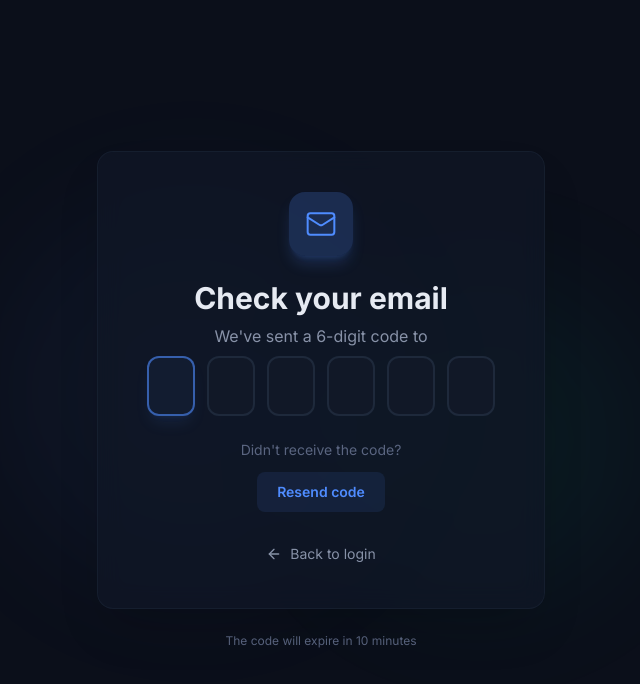
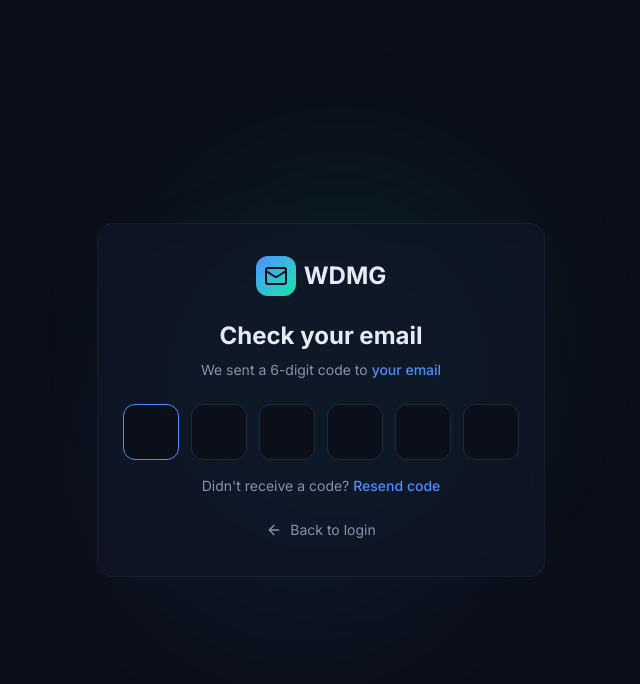
Before and after one commit to forest-vp/wheredidmymoneygo, a Next.js app: page /auth/verify in a window 1280 px wide. Shown: the top 684 px of the page, without its empty margins (319-959 px from the left). Built offline with nearby package versions, Linux system fonts and the light colour scheme; no server answers.

Commit message:
Fix verify page, resilient API routes, better error handling

```diff
--- a/src/app/auth/verify/page.tsx
+++ b/src/app/auth/verify/page.tsx
@@ -1,78 +1,86 @@
 'use client'
 
-import { Suspense, useRef, useState, useEffect, useCallback } from 'react'
+import { useState, useEffect, useRef, useCallback, Suspense } from 'react'
 import { useSearchParams, useRouter } from 'next/navigation'
+import Link from 'next/link'
 import { getSupabase } from '@/lib/supabase'
-import { Mail, ArrowLeft, Loader2, Check, AlertCircle } from 'lucide-react'
-import Link from 'next/link'
+import { Mail, ArrowLeft, Loader2, AlertCircle } from 'lucide-react'
 
-type VerificationState = 'idle' | 'verifying' | 'success' | 'error'
+type VerifyState = 'idle' | 'verifying' | 'success' | 'error'
 
-function VerifyContent() {
+function VerifyPage() {
   const searchParams = useSearchParams()
   const router = useRouter()
   const email = searchParams.get('email') || ''
   const type = searchParams.get('type') || 'signup'
 
   const [code, setCode] = useState<string[]>(Array(6).fill(''))
-  const [state, setState] = useState<VerificationState>('idle')
+  const [state, setState] = useState<VerifyState>('idle')
   const [shake, setShake] = useState(false)
-  const [resendCooldown, setResendCooldown] = useState(0)
-  const [resendSent, setResendSent] = useState(false)
-  const [resendLoading, setResendLoading] = useState(false)
+  const [error, setError] = useState('')
+  const [cooldown, setCooldown] = useState(0)
+  const [devCode, setDevCode] = useState('')
 
   const inputRefs = useRef<(HTMLInputElement | null)[]>([])
-  // Initialize supabase client on mount
-  getSupabase()
 
-  // Focus first input on mount
   useEffect(() => {
-    const timer = setTimeout(() => {
     inputRefs.current[0]?.focus()
-    }, 300)
-    return () => clearTimeout(timer)
   }, [])
 
-  // Shake animation reset
   useEffect(() => {
-    if (shake) {
-      const timer = setTimeout(() => setShake(false), 600)
-      return () => clearTimeout(timer)
+    if (cooldown <= 0) return
+    const t = setInterval(() => setCooldown(p => Math.max(0, p - 1)), 1000)
+    return () => clearInterval(t)
+  }, [cooldown])
+
+  const updateCode = useCallback((index: number, value: string) => {
+    if (!/^\d*$/.test(value)) return
+    setCode(prev => {
+      const next = [...prev]
+      next[index] = value.slice(-1)
+      return next
+    })
+    if (value && index < 5) {
+      inputRefs.current[index + 1]?.focus()
     }
-  }, [shake])
-
-  // Resend cooldown timer
-  useEffect(() => {
-    if (resendCooldown <= 0) return
-    const interval = setInterval(() => {
-      setResendCooldown((prev) => {
-        if (prev <= 1) {
-          clearInterval(interval)
-          return 0
-        }
-        return prev - 1
-      })
-    }, 1000)
-    return () => clearInterval(interval)
-  }, [resendCooldown])
-
-  const triggerShake = useCallback(() => {
-    setShake(true)
   }, [])
 
-  const updateCodeAtIndex = useCallback((index: number, value: string) => {
-    setCode((prev) => {
+  const handleKeyDown = useCallback((index: number, e: React.KeyboardEvent) => {
+    if (e.key === 'Backspace') {
+      if (!code[index] && index > 0) {
+        setCode(prev => {
           const next = [...prev]
-      next[index] = value
+          next[index - 1] = ''
           return next
         })
+        inputRefs.current[index - 1]?.focus()
+      } else {
+        setCode(prev => {
+          const next = [...prev]
+          next[index] = ''
+          return next
+        })
+      }
+    }
+    if (e.key === 'ArrowLeft' && index > 0) inputRefs.current[index - 1]?.focus()
+    if (e.key === 'ArrowRight' && index < 5) inputRefs.current[index + 1]?.focus()
+  }, [code])
+
+  const handlePaste = useCallback((e: React.ClipboardEvent) => {
+    e.preventDefault()
+    const pasted = e.clipboardData.getData('text').replace(/\D/g, '').slice(0, 6)
+    if (pasted.length === 6) {
+      setCode(pasted.split(''))
+      inputRefs.current[5]?.focus()
+      // Auto-submit after paste
+      setTimeout(() => verifyCode(pasted), 100)
+    }
   }, [])
 
-  const handleVerify = useCallback(
-    async (fullCode: string) => {
-      if (fullCode.length !== 6 || !email) return
-
+  const verifyCode = useCallback(async (fullCode: string) => {
+    if (fullCode.length !== 6) return
     setState('verifying')
+    setError('')
 
     try {
       const res = await fetch('/api/auth/verify-code', {
@@ -80,313 +88,157 @@ function VerifyContent() {
         headers: { 'Content-Type': 'application/json' },
         body: JSON.stringify({ email, code: fullCode, type }),
       })
-
       const data = await res.json()
 
-        if (res.ok && data.success) {
+      if (data.success) {
         setState('success')
-          // Redirect after success animation
-          await new Promise((r) => setTimeout(r, 1200))
-          if (type === 'signup') {
-            router.push('/onboarding')
+        setTimeout(() => router.push('/onboarding'), 1500)
       } else {
-            router.push('/dashboard')
+        throw new Error(data.error || 'Invalid code')
       }
-        } else {
+    } catch (err) {
       setState('error')
-          triggerShake()
+      setError(err instanceof Error ? err.message : 'Invalid or expired code')
+      setShake(true)
       setCode(Array(6).fill(''))
-          // Focus first input after error
-          setTimeout(() => inputRefs.current[0]?.focus(), 100)
-          // Reset error state after shake
+      setTimeout(() => { inputRefs.current[0]?.focus(); setShake(false) }, 600)
       setTimeout(() => setState('idle'), 2000)
     }
-      } catch {
-        setState('error')
-        triggerShake()
-        setCode(Array(6).fill(''))
-        setTimeout(() => inputRefs.current[0]?.focus(), 100)
-        setTimeout(() => setState('idle'), 2000)
-      }
-    },
-    [email, type, router, triggerShake]
-  )
+  }, [email, type, router])
 
   // Auto-submit when all 6 digits filled
+  const fullCode = code.join('')
   useEffect(() => {
-    if (code.every((d) => d !== '') && state === 'idle') {
-      handleVerify(code.join(''))
+    if (fullCode.length === 6 && state === 'idle') {
+      verifyCode(fullCode)
     }
-  }, [code, state, handleVerify])
-
-  const handleInputChange = (index: number, value: string) => {
-    if (state === 'verifying' || state === 'success') return
-
-    // Only allow digits
-    const digit = value.replace(/\D/g, '')
-    if (!digit && value !== '') return
-
-    updateCodeAtIndex(index, digit.slice(-1))
-
-    // Auto-focus next box if digit entered
-    if (digit && index < 5) {
-      inputRefs.current[index + 1]?.focus()
-    }
-  }
-
-  const handleKeyDown = (index: number, e: React.KeyboardEvent<HTMLInputElement>) => {
-    if (state === 'verifying' || state === 'success') {
-      e.preventDefault()
-      return
-    }
-
-    if (e.key === 'Backspace') {
-      e.preventDefault()
-      if (code[index]) {
-        // Clear current box
-        updateCodeAtIndex(index, '')
-      } else if (index > 0) {
-        // Move to previous and clear it
-        updateCodeAtIndex(index - 1, '')
-        inputRefs.current[index - 1]?.focus()
-      }
-      return
-    }
-
-    if (e.key === 'ArrowLeft' && index > 0) {
-      e.preventDefault()
-      inputRefs.current[index - 1]?.focus()
-      return
-    }
-
-    if (e.key === 'ArrowRight' && index < 5) {
-      e.preventDefault()
-      inputRefs.current[index + 1]?.focus()
-      return
-    }
-
-    if (e.key === 'Enter') {
-      const fullCode = code.join('')
-      if (fullCode.length === 6) {
-        handleVerify(fullCode)
-      }
-    }
-  }
-
-  const handlePaste = (e: React.ClipboardEvent<HTMLInputElement>) => {
-    if (state === 'verifying' || state === 'success') {
-      e.preventDefault()
-      return
-    }
-
-    const pasted = e.clipboardData.getData('text').replace(/\D/g, '').slice(0, 6)
-    if (pasted.length === 0) return
-
-    e.preventDefault()
-
-    const newCode = Array(6).fill('')
-    for (let i = 0; i < pasted.length; i++) {
-      newCode[i] = pasted[i]
-    }
-    setCode(newCode)
-
-    // Focus last filled box or next empty
-    const focusIndex = Math.min(pasted.length, 5)
-    inputRefs.current[focusIndex]?.focus()
-
-    // Auto-submit if all 6 pasted
-    if (pasted.length === 6) {
-      handleVerify(pasted)
-    }
-  }
+  }, [fullCode, state, verifyCode])
 
   const handleResend = async () => {
-    if (resendCooldown > 0 || resendLoading || !email) return
-
-    setResendLoading(true)
+    if (cooldown > 0) return
+    setCooldown(60)
     try {
       await fetch('/api/auth/send-code', {
         method: 'POST',
         headers: { 'Content-Type': 'application/json' },
         body: JSON.stringify({ email, type }),
       })
-      setResendSent(true)
-      setResendCooldown(60)
-      setTimeout(() => setResendSent(false), 3000)
     } catch {
-      // silently fail
-    } finally {
-      setResendLoading(false)
+      // non-blocking
     }
   }
 
   return (
-    <div className="min-h-screen bg-bg flex items-center justify-center px-4 py-12 relative overflow-hidden">
-      {/* Background decorations */}
-      <div className="absolute inset-0 pointer-events-none">
-        <div className="absolute top-1/4 left-1/4 w-96 h-96 bg-primary/5 rounded-full blur-3xl" />
-        <div className="absolute bottom-1/4 right-1/4 w-80 h-80 bg-accent/5 rounded-full blur-3xl" />
+    <div className="min-h-screen bg-bg flex items-center justify-center px-4 sm:px-6">
+      <div className="absolute inset-0 overflow-hidden">
+        <div className="absolute top-1/3 left-1/3 w-96 h-96 bg-primary/5 rounded-full blur-3xl" />
+        <div className="absolute bottom-1/3 right-1/3 w-96 h-96 bg-accent/5 rounded-full blur-3xl" />
       </div>
+      <div className="w-full max-w-md relative z-10 text-center">
+        <div className="glass-card rounded-2xl p-6 sm:p-8">
+          {state === 'success' ? (
+            <>
+              <div className="w-16 h-16 rounded-full bg-accent/20 flex items-center justify-center mx-auto mb-4">
+                <span className="text-3xl">✅</span>
+              </div>
+              <h1 className="text-2xl font-bold mb-2">Email Verified!</h1>
+              <p className="text-text-muted text-sm">Redirecting to onboarding...</p>
+            </>
+          ) : (
+            <>
+              <Link href="/" className="inline-flex items-center gap-2 mb-6">
+                <div className="w-10 h-10 rounded-xl bg-gradient-to-br from-primary to-accent flex items-center justify-center">
+                  <Mail className="w-6 h-6 text-bg" />
+                </div>
+                <span className="text-2xl font-bold">WDMG</span>
+              </Link>
 
-      <div className="w-full max-w-md relative z-10">
-        {/* Card */}
-        <div className="glass-card rounded-2xl p-8 md:p-10 shadow-2xl shadow-black/20">
-          {/* Icon */}
-          <div className="flex justify-center mb-6">
-            <div
-              className={`w-16 h-16 rounded-2xl flex items-center justify-center transition-all duration-500 ${
-                state === 'success'
-                  ? 'bg-accent/20 shadow-lg shadow-accent/20'
-                  : state === 'error'
-                    ? 'bg-danger/20 shadow-lg shadow-danger/20'
-                    : 'bg-primary/20 shadow-lg shadow-primary/20'
-              }`}
-            >
-              {state === 'success' ? (
-                <Check className="w-8 h-8 text-accent" strokeWidth={2.5} />
-              ) : state === 'error' ? (
-                <AlertCircle className="w-8 h-8 text-danger" strokeWidth={2.5} />
-              ) : (
-                <Mail className="w-8 h-8 text-primary" strokeWidth={1.5} />
-              )}
-            </div>
-          </div>
-
-          {/* Title */}
-          <h1 className="text-2xl md:text-3xl font-bold text-text text-center mb-2">
-            {state === 'success' ? 'Email Verified!' : 'Check your email'}
-          </h1>
-
-          {/* Subtitle */}
-          <p className="text-text-muted text-center mb-2">
-            {state === 'success'
-              ? 'Redirecting you...'
-              : "We've sent a 6-digit code to"}
+              <h1 className="text-xl sm:text-2xl font-bold mb-2">Check your email</h1>
+              <p className="text-text-muted text-sm mb-6">
+                We sent a 6-digit code to <span className="text-primary font-medium">{email || 'your email'}</span>
               </p>
 
-          {/* Email display */}
-          {state !== 'success' && email && (
-            <p className="text-primary font-semibold text-center mb-8 truncate">
-              {email}
-            </p>
-          )}
-
-          {state === 'success' && (
-            <div className="flex justify-center mb-8">
-              <Loader2 className="w-6 h-6 text-accent animate-spin" />
+              {/* Dev helper */}
+              {devCode && (
+                <div className="bg-primary/10 border border-primary/20 rounded-xl p-3 mb-4 text-sm">
+                  <span className="text-primary font-medium">Dev code: </span>
+                  <span className="font-mono font-bold text-primary text-lg">{devCode}</span>
                 </div>
               )}
 
-          {/* Code input boxes */}
-          {state !== 'success' && (
-            <>
-              <div
-                className={`flex gap-2 md:gap-3 justify-center mb-6 ${
-                  shake ? 'animate-[shake_0.5s_ease-in-out]' : ''
-                }`}
-              >
-                {code.map((digit, index) => (
+              {/* Code input */}
+              <div className={`flex justify-center gap-2 sm:gap-3 mb-4 ${shake ? 'animate-[shake_0.5s_ease-in-out]' : ''}`}>
+                {code.map((digit, i) => (
                   <input
-                    key={index}
-                    ref={(el) => {
-                      inputRefs.current[index] = el
-                    }}
+                    key={i}
+                    ref={el => { inputRefs.current[i] = el }}
                     type="text"
                     inputMode="numeric"
                     autoComplete="one-time-code"
                     maxLength={1}
                     value={digit}
-                    onChange={(e) => handleInputChange(index, e.target.value)}
-                    onKeyDown={(e) => handleKeyDown(index, e)}
-                    onPaste={index === 0 ? handlePaste : undefined}
-                    disabled={state === 'verifying'}
-                    className={`w-11 h-14 md:w-12 md:h-15 text-center text-xl md:text-2xl font-bold rounded-xl border-2 outline-none
-                      transition-all duration-200 cursor-text
-                      ${
-                        state === 'error'
-                          ? 'border-danger/60 bg-danger/10 text-danger'
-                          : digit
-                            ? 'border-primary/60 bg-primary/10 text-primary'
-                            : 'border-border bg-bg-card text-text focus:border-primary/60 focus:bg-primary/5 focus:shadow-lg focus:shadow-primary/10'
-                      }
-                      ${state === 'verifying' ? 'opacity-60 cursor-not-allowed' : ''}
-                    `}
-                    style={{ caretColor: '#4F8CFF' }}
+                    onChange={e => updateCode(i, e.target.value)}
+                    onKeyDown={e => handleKeyDown(i, e)}
+                    onPaste={i === 0 ? handlePaste : undefined}
+                    className={`w-11 h-13 sm:w-14 sm:h-14 text-center text-xl sm:text-2xl font-bold bg-bg border rounded-xl text-text focus:outline-none focus:border-primary transition-colors ${
+                      state === 'error' ? 'border-danger' : digit ? 'border-primary' : 'border-border'
+                    }`}
                   />
                 ))}
               </div>
 
-              {/* Error message */}
-              {state === 'error' && (
-                <p className="text-danger text-sm text-center mb-4 font-medium animate-[fadeIn_0.3s_ease-in-out]">
-                  Invalid or expired code
-                </p>
+              {error && (
+                <div className="flex items-center justify-center gap-2 text-danger text-sm mb-4">
+                  <AlertCircle className="w-4 h-4" />
+                  {error}
+                </div>
               )}
 
-              {/* Resend section */}
-              <div className="text-center mb-8">
-                <p className="text-text-dim text-sm mb-3">
-                  Didn&apos;t receive the code?
-                </p>
+              {state === 'verifying' && (
+                <div className="flex items-center justify-center gap-2 text-text-muted text-sm mb-4">
+                  <Loader2 className="w-4 h-4 animate-spin" />
+                  Verifying...
+                </div>
+              )}
+
+              {/* Resend */}
+              <div className="text-sm text-text-muted mb-6">
+                Didn&apos;t receive a code?{' '}
                 <button
                   onClick={handleResend}
-                  disabled={resendCooldown > 0 || resendLoading || resendSent}
-                  className={`text-sm font-semibold px-5 py-2.5 rounded-lg transition-all duration-200
-                    ${resendCooldown > 0 || resendSent
-                      ? 'bg-accent/10 text-accent cursor-default'
-                      : 'bg-primary/10 text-primary hover:bg-primary/20 cursor-pointer'
-                    }
-                    ${resendLoading ? 'opacity-60 cursor-wait' : ''}
-                  `}
+                  disabled={cooldown > 0}
+                  className={`font-medium transition-colors ${
+                    cooldown > 0 ? 'text-text-dim cursor-not-allowed' : 'text-primary hover:text-primary-hover'
+                  }`}
                 >
-                  {resendSent
-                    ? '✓ Code sent!'
-                    : resendCooldown > 0
-                      ? `Resend code in ${resendCooldown}s`
-                      : resendLoading
-                        ? 'Sending...'
-                        : 'Resend code'}
+                  {cooldown > 0 ? `Resend in ${cooldown}s` : 'Resend code'}
                 </button>
               </div>
 
-              {/* Back to login */}
-              <div className="text-center">
-                <Link
-                  href="/auth/login"
-                  className="inline-flex items-center gap-2 text-text-muted hover:text-text transition-colors text-sm group"
-                >
-                  <ArrowLeft className="w-4 h-4 group-hover:-translate-x-1 transition-transform" />
+              <Link href="/login"
+                className="inline-flex items-center gap-2 text-text-muted hover:text-text transition-colors text-sm">
+                <ArrowLeft className="w-4 h-4" />
                 Back to login
               </Link>
-              </div>
             </>
           )}
         </div>
-
-        {/* Footer hint */}
-        {state === 'idle' && (
-          <p className="text-text-dim text-xs text-center mt-6">
-            The code will expire in 10 minutes
-          </p>
-        )}
       </div>
     </div>
   )
 }
 
-export default function VerifyPage() {
+export default function AuthVerifyPage() {
   return (
-    <Suspense
-      fallback={
+    <Suspense fallback={
       <div className="min-h-screen bg-bg flex items-center justify-center">
         <div className="flex flex-col items-center gap-4">
           <Loader2 className="w-8 h-8 text-primary animate-spin" />
           <p className="text-text-muted text-sm">Loading...</p>
         </div>
       </div>
-      }
-    >
-      <VerifyContent />
+    }>
+      <VerifyPage />
     </Suspense>
   )
 }
```
Also changed, not shown: src/app/api/auth/send-code/route.ts (+37 -53 lines), src/app/api/auth/verify-code/route.ts (+15 -37 lines). Lines whose indentation alone changed are shown as unchanged.
